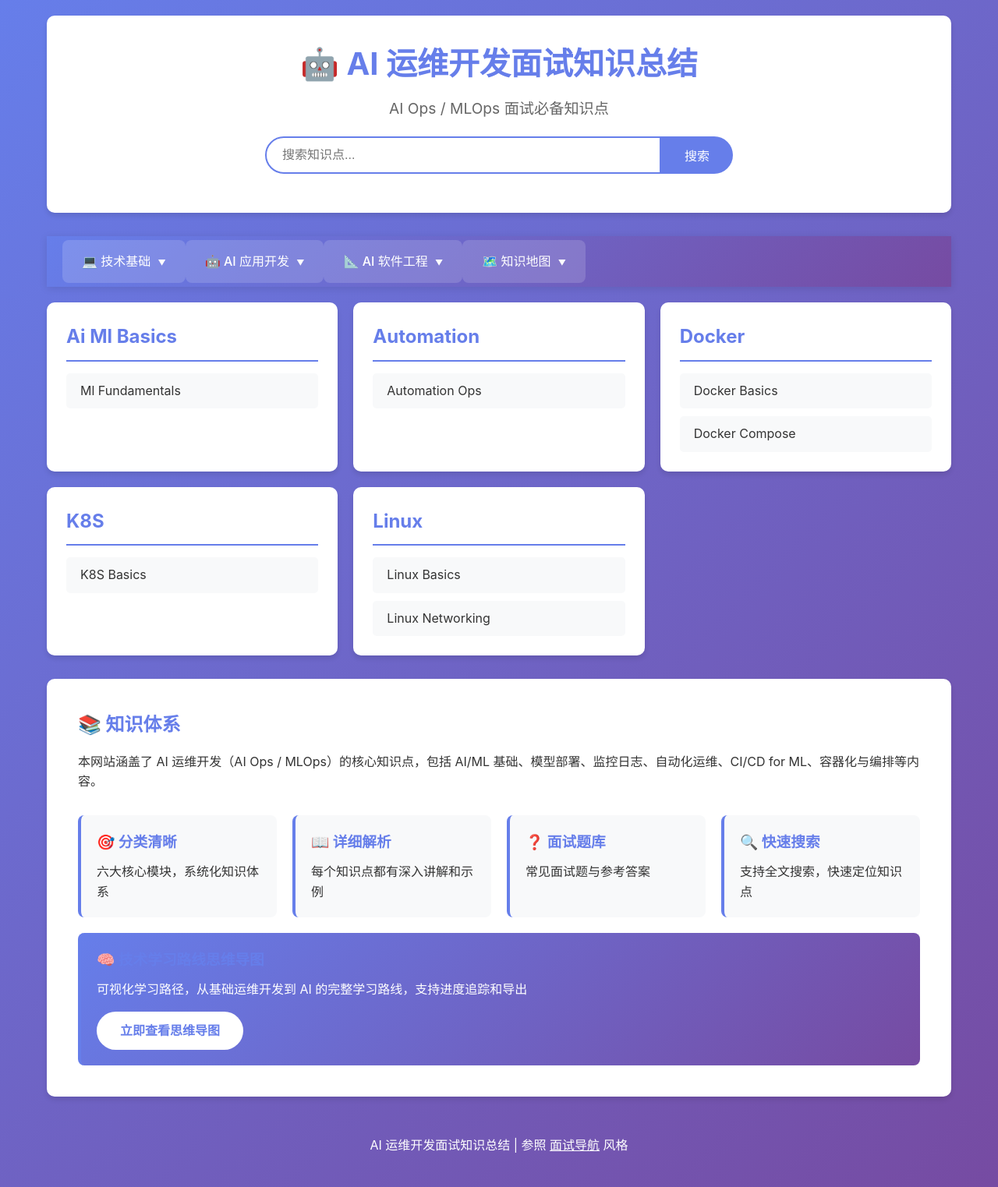
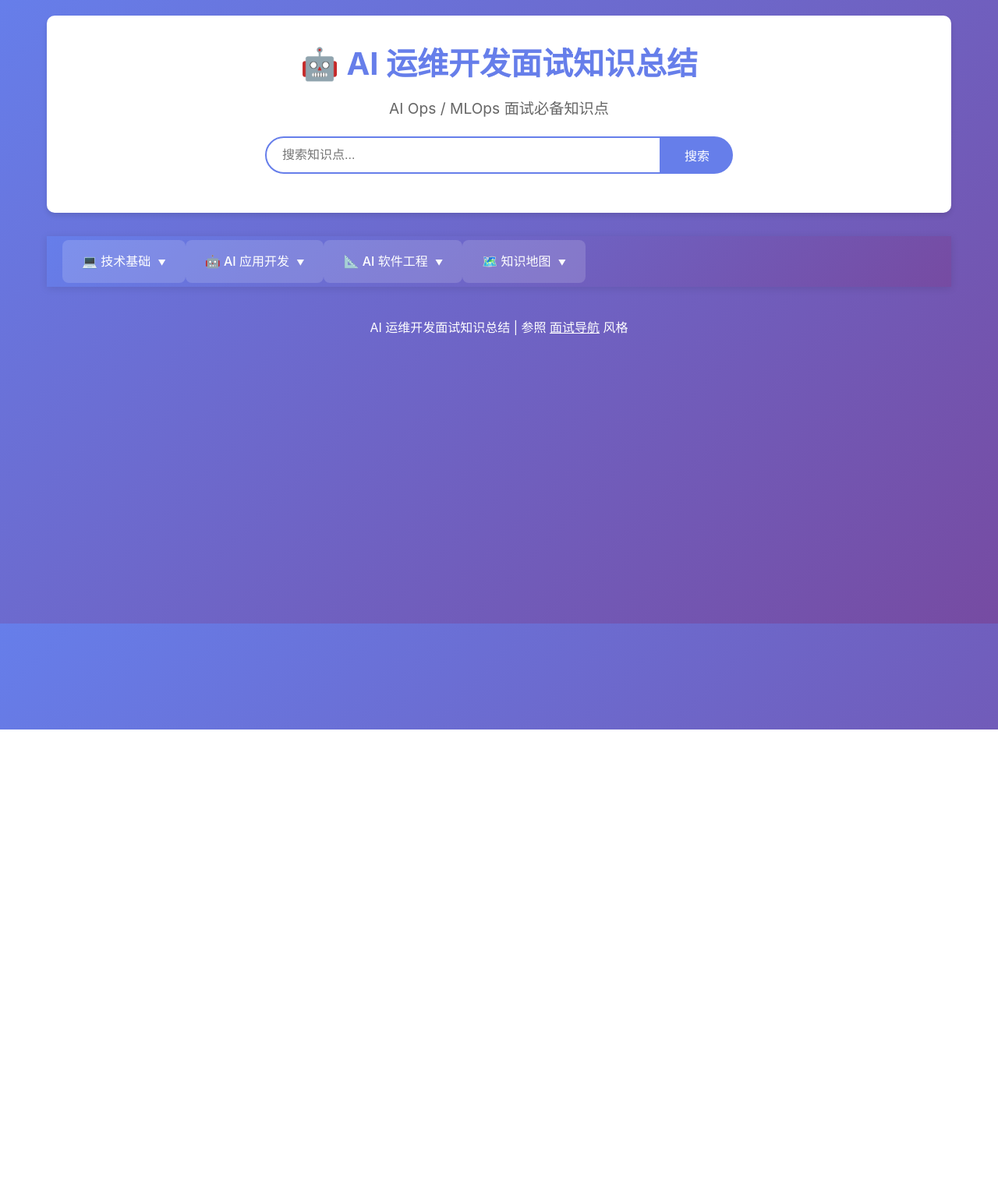
Before and after one commit to openhandsRoywnOrg/myResume, a Flask app: page / in a window 1280 px wide. Shown: the whole page at 78% size. After the commit the page ends 936 px from the top, so only its background shows below. Run offline with Flask 3, Linux system fonts and the light colour scheme.

Commit message:
feat: 简化首页，只保留导航栏
🎨 首页简化:
- 删除分类导航区域 (categories)
- 删除介绍区域 (intro section)
- 删除特性卡片区域 (features)
- 删除思维导图推广卡片
- 只保留顶部导航栏和页脚

📝 代码清理:
- 删除 loadCategories() 函数
- 删除 renderCategories() 函数
- 删除 search() 函数
- 删除 categoriesData 变量
- 保留下拉菜单交互脚本

📊 变更统计:
- 文件：1 个 (index.html)
- 删除：~120 行
- 保留：导航栏 + 页脚 + 下拉菜单脚本

✨ 改进效果:
- 页面更简洁
- 加载更快
- 聚焦导航功能
- 减少冗余内容

```diff
--- a/ai-ops-interview/templates/index.html
+++ b/ai-ops-interview/templates/index.html
@@ -122,49 +122,12 @@
             </div>
         </nav>
 
-        <nav class="categories" id="categories">
-            <!-- Categories will be loaded here -->
-        </nav>
-
-        <main>
-            <section class="intro">
-                <h2>📚 知识体系</h2>
-                <p>本网站涵盖了 AI 运维开发（AI Ops / MLOps）的核心知识点，包括 AI/ML 基础、模型部署、监控日志、自动化运维、CI/CD for ML、容器化与编排等内容。</p>
-            </section>
-
-            <section class="features">
-                <div class="feature-card">
-                    <h3>🎯 分类清晰</h3>
-                    <p>六大核心模块，系统化知识体系</p>
-                </div>
-                <div class="feature-card">
-                    <h3>📖 详细解析</h3>
-                    <p>每个知识点都有深入讲解和示例</p>
-                </div>
-                <div class="feature-card">
-                    <h3>❓ 面试题库</h3>
-                    <p>常见面试题与参考答案</p>
-                </div>
-                <div class="feature-card">
-                    <h3>🔍 快速搜索</h3>
-                    <p>支持全文搜索，快速定位知识点</p>
-                </div>
-                <div class="feature-card" style="grid-column: 1 / -1; background: linear-gradient(135deg, #667eea 0%, #764ba2 100%); color: white;">
-                    <h3>🧠 技术学习路线思维导图</h3>
-                    <p>可视化学习路径，从基础运维开发到 AI 的完整学习路线，支持进度追踪和导出</p>
-                    <a href="/mindmap" class="mindmap-btn">立即查看思维导图</a>
-                </div>
-            </section>
-        </main>
-
         <footer>
             <p>AI 运维开发面试知识总结 | 参照 <a href="https://www.mianshiya.com/" target="_blank">面试导航</a> 风格</p>
         </footer>
     </div>
 
     <script>
-        let categoriesData = [];
-
         // 切换下拉菜单
         function toggleDropdown(event, dropdownId) {
             event.preventDefault();
@@ -199,47 +162,6 @@
                 event.stopPropagation();
             });
         });
-
-        async function loadCategories() {
-            try {
-                const response = await fetch('/api/categories');
-                categoriesData = await response.json();
-                renderCategories();
-            } catch (error) {
-                console.error('Error loading categories:', error);
-            }
-        }
-
-        function renderCategories() {
-            const container = document.getElementById('categories');
-            container.innerHTML = categoriesData.map(category => `
-                <div class="category">
-                    <h2>${category.name}</h2>
-                    <div class="topics">
-                        ${category.topics.map(topic => `
-                            <a href="/topic/${category.id}/${topic.id}" class="topic-link">
-                                ${topic.name}
-                            </a>
-                        `).join('')}
-                    </div>
-                </div>
-            `).join('');
-        }
-
-        function search() {
-            const query = document.getElementById('searchInput').value;
-            if (query) {
-                window.location.href = `/search?q=${encodeURIComponent(query)}`;
-            }
-        }
-
-        document.getElementById('searchInput').addEventListener('keypress', function(e) {
-            if (e.key === 'Enter') {
-                search();
-            }
-        });
-
-        loadCategories();
     </script>
 </body>
 </html>
```
